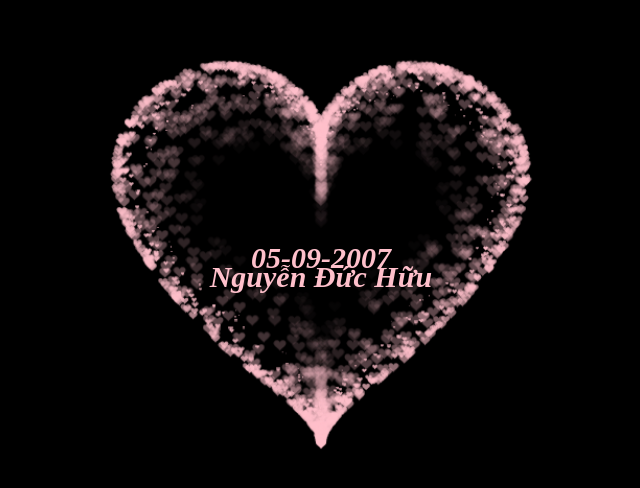
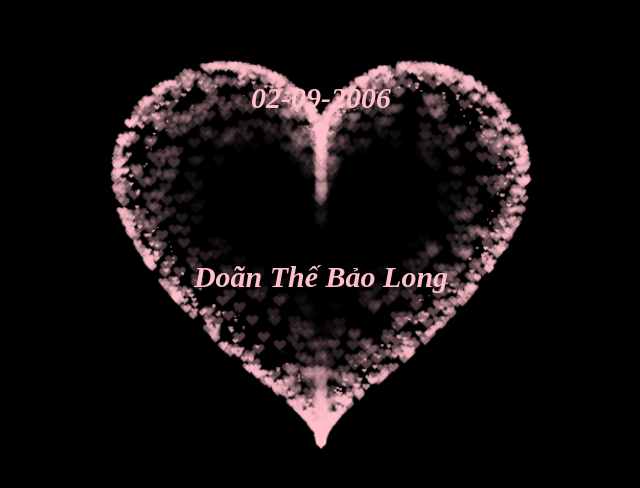
Before and after one commit to DoanTheBaoLong/iloveu, a plain HTML site: page index.html in a window 1280 px wide. Shown: the part 148-636 px from the top of the page, without its empty margins (319-959 px from the left). Drawn offline with Linux system fonts and the light colour scheme.

Commit message:
Update index.html

```diff
--- a/index.html
+++ b/index.html
@@ -37,7 +37,7 @@
         text-align: center;
         position: absolute;
         left: 50%;
-        top: 47%;
+        top: 27%;
         transform: translate(-50%, -50%);
         padding: 20px;
         color: transparent;
@@ -369,7 +369,7 @@
         }, 10);
       })(document.getElementById("pinkboard"));
     </script>
-    <h2 class="name">Nguyễn Đức Hữu</h2>
-    <h3 class="date">05-09-2007</h3>
+    <h2 class="name">Doãn Thế Bảo Long</h2>
+    <h3 class="date">02-09-2006</h3>
   </body>
 </html>
```
